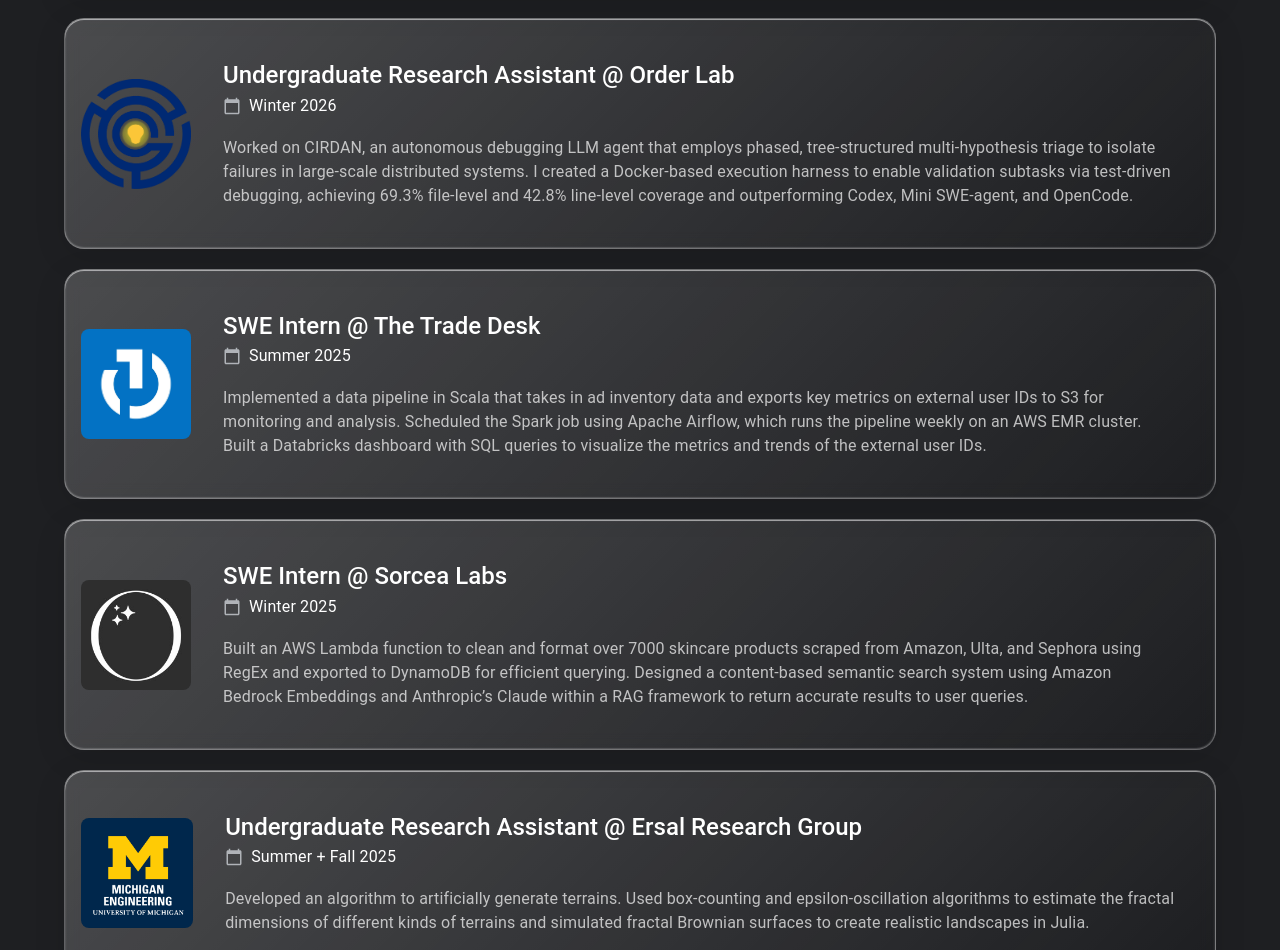
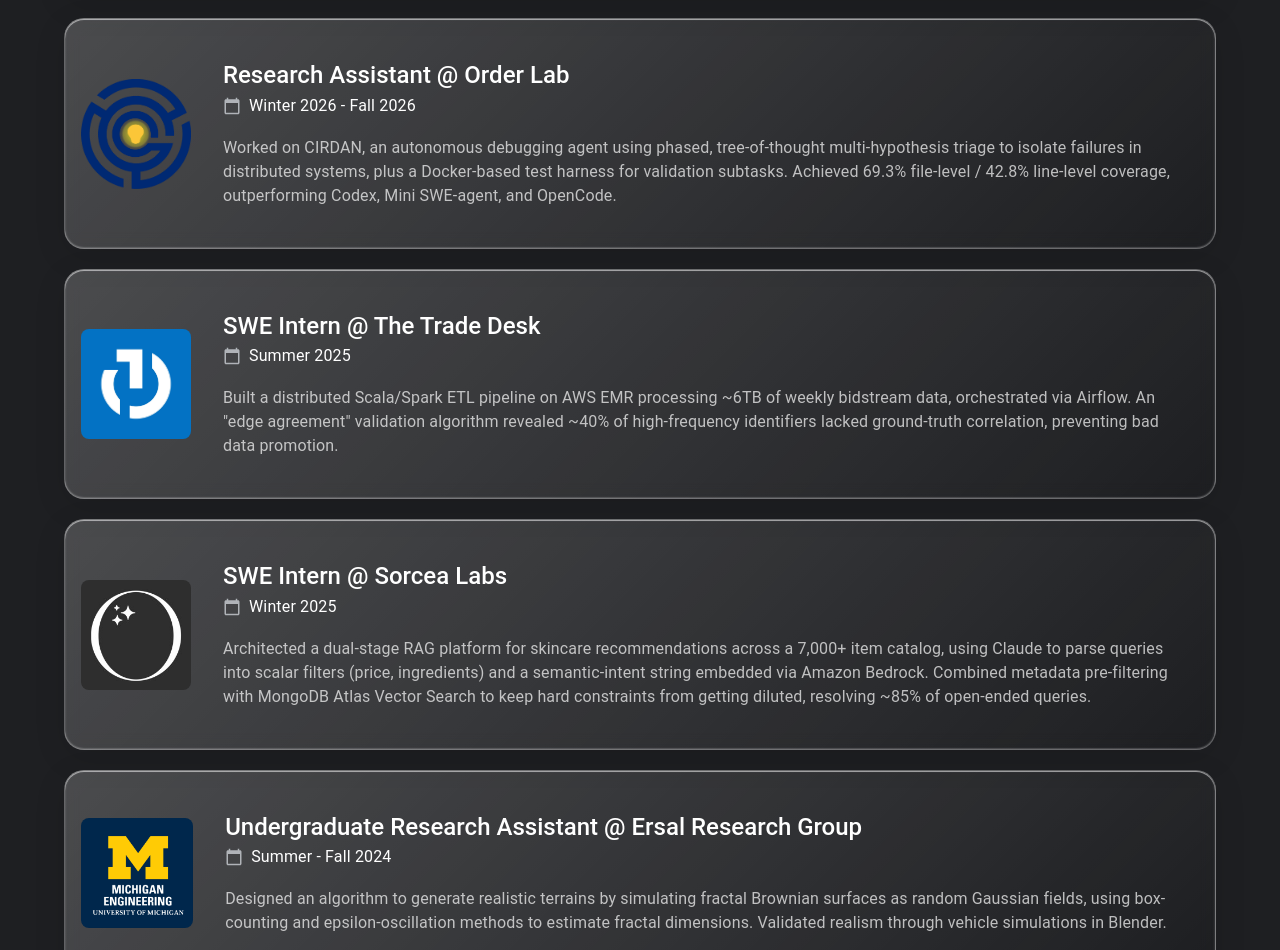
Before and after one commit to truth771/truth771.github.io, a React (Create React App) app: page / in a window 1280 px wide. Shown: the part 1862-2812 px from the top of the page. Built offline with nearby package versions, Linux system fonts and the light colour scheme.

Commit message:
updated experiences

```diff
--- a/src/components/Experience.tsx
+++ b/src/components/Experience.tsx
@@ -12,35 +12,35 @@
     title: 'SDE Intern @ Amazon Eero',
     date: 'Summer 2026',
     description:
-      'Deployed a DNS health checker in Go to orchestrate DNS queries from the cloud across all eero nodes in the network, helping troubleshoot user connectivity issues. My code got shipped with the v7.18.0 firmware update.',
+      'Built a DNS health checker in Go, a service that probes nameservers from eero nodes to surface latency and error stats for network triage. Exposed it both as a support-facing diagnostic tool and directly within the eero app, shipping in the v7.18.0 firmware update.',
     logo: './eero.png'
   },
   {
-    title: 'Undergraduate Research Assistant @ Order Lab',
-    date: 'Winter 2026',
+    title: 'Research Assistant @ Order Lab',
+    date: 'Winter 2026 - Fall 2026',
     description:
-      'Worked on CIRDAN, an autonomous debugging LLM agent that employs phased, tree-structured multi-hypothesis triage to isolate failures in large-scale distributed systems. I created a Docker-based execution harness to enable validation subtasks via test-driven debugging, achieving 69.3% file-level and 42.8% line-level coverage and outperforming Codex, Mini SWE-agent, and OpenCode.',
+      'Worked on CIRDAN, an autonomous debugging agent using phased, tree-of-thought multi-hypothesis triage to isolate failures in distributed systems, plus a Docker-based test harness for validation subtasks. Achieved 69.3% file-level / 42.8% line-level coverage, outperforming Codex, Mini SWE-agent, and OpenCode.',
     logo: './orderlab.png'
   },
   {
     title: 'SWE Intern @ The Trade Desk',
     date: 'Summer 2025',
     description:
-      'Implemented a data pipeline in Scala that takes in ad inventory data and exports key metrics on external user IDs to S3 for monitoring and analysis. Scheduled the Spark job using Apache Airflow, which runs the pipeline weekly on an AWS EMR cluster. Built a Databricks dashboard with SQL queries to visualize the metrics and trends of the external user IDs.',
+      'Built a distributed Scala/Spark ETL pipeline on AWS EMR processing ~6TB of weekly bidstream data, orchestrated via Airflow. An "edge agreement" validation algorithm revealed ~40% of high-frequency identifiers lacked ground-truth correlation, preventing bad data promotion.',
     logo: './ttd.jpg'
   },
   {
     title: 'SWE Intern @ Sorcea Labs',
     date: 'Winter 2025',
     description:
-      'Built an AWS Lambda function to clean and format over 7000 skincare products scraped from Amazon, Ulta, and Sephora using RegEx and exported to DynamoDB for efficient querying. Designed a content-based semantic search system using Amazon Bedrock Embeddings and Anthropic’s Claude within a RAG framework to return accurate results to user queries.',
+      'Architected a dual-stage RAG platform for skincare recommendations across a 7,000+ item catalog, using Claude to parse queries into scalar filters (price, ingredients) and a semantic-intent string embedded via Amazon Bedrock. Combined metadata pre-filtering with MongoDB Atlas Vector Search to keep hard constraints from getting diluted, resolving ~85% of open-ended queries.',
     logo: './sorcealabs.jpeg'
   },
   {
     title: 'Undergraduate Research Assistant @ Ersal Research Group',
-    date: 'Summer + Fall 2025',
+    date: 'Summer - Fall 2024',
     description:
-      'Developed an algorithm to artificially generate terrains. Used box-counting and epsilon-oscillation algorithms to estimate the fractal dimensions of different kinds of terrains and simulated fractal Brownian surfaces to create realistic landscapes in Julia.',
+      'Designed an algorithm to generate realistic terrains by simulating fractal Brownian surfaces as random Gaussian fields, using box-counting and epsilon-oscillation methods to estimate fractal dimensions. Validated realism through vehicle simulations in Blender.',
     logo: './umMechE.png'
   },
 ];
```
